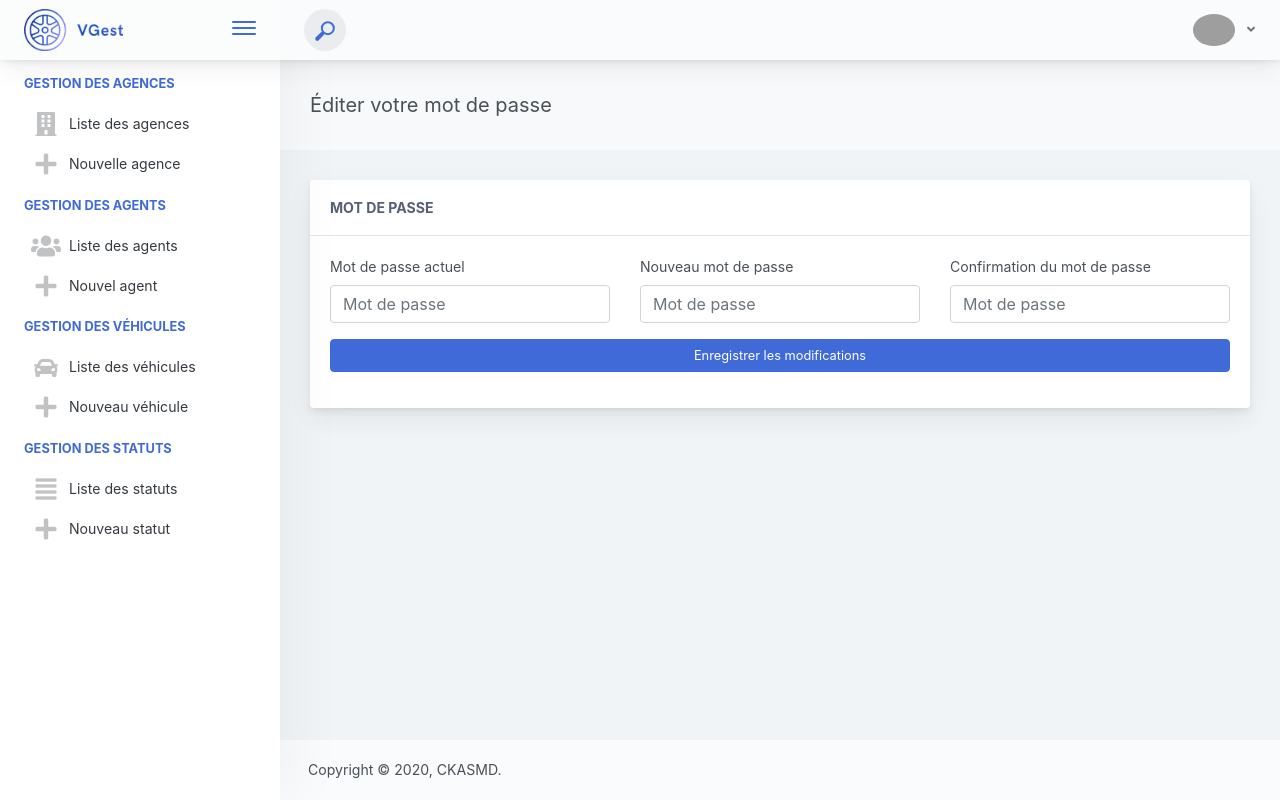
After one commit to InFinity54/CESI_ProjetWeb, a Symfony app: template templates/content/profile/password.html.twig in a window 1280 px wide. The commit adds this page. Run offline with Twig, Linux system fonts and the light colour scheme; the template is opened without the code that fills it, so the values that code supplies are empty; some libraries are stand-ins or nearby versions; grey boxes are pictures that could not be loaded.

Commit message:
Modification du mot de passe de l'utilisateur depuis son profil

```diff
--- a/src/Controller/PasswordController.php
+++ b/src/Controller/PasswordController.php
@@ -12,7 +12,6 @@ use Symfony\Component\Security\Core\Encoder\UserPasswordEncoderInterface;
 class PasswordController extends AbstractController
 {
     private $passwordEncoder;
-    private $vgestLogo;
 
     public function __construct(UserPasswordEncoderInterface $passwordEncoder)
     {
--- a/templates/content/profile/edit.html.twig
+++ b/templates/content/profile/edit.html.twig
@@ -25,9 +25,6 @@
             <div class="page-title-heading">
                 <div>
                     Éditer votre profil
-                    <div class="page-title-subheading">
-                        {{ profile.lastname }} {{ profile.firstname }}
-                    </div>
                 </div>
             </div>
         </div>
--- /dev/null
+++ b/templates/content/profile/password.html.twig
@@ -0,0 +1,59 @@
+{% extends "base.html.twig" %}
+
+{% block title %}Édition de votre mot de passe{% endblock %}
+
+{% block css %}{% endblock %}
+
+{% block js %}{% endblock %}
+
+{% block body %}
+    <div class="app-page-title">
+        <div class="page-title-wrapper">
+            <div class="page-title-heading">
+                <div>
+                    Éditer votre mot de passe
+                </div>
+            </div>
+        </div>
+    </div>
+    <form method="post" action="{{ path("profile_password_submit") }}">
+        <div class="row">
+            <div class="col-sm-12">
+                <div class="card mb-3">
+                    <div class="card-header">
+                        Mot de passe
+                    </div>
+                    <div class="card-body">
+                        <div class="row">
+                            <div class="col-sm-12 col-md-4">
+                                <div class="position-relative form-group">
+                                    <label for="oldpwd" class="">Mot de passe actuel</label>
+                                    <input name="oldpwd" id="oldpwd" placeholder="Mot de passe" type="password" class="form-control" />
+                                </div>
+                            </div>
+                            <div class="col-sm-12 col-md-4">
+                                <div class="position-relative form-group">
+                                    <label for="newpwd" class="">Nouveau mot de passe</label>
+                                    <input name="newpwd" id="newpwd" placeholder="Mot de passe" type="password" class="form-control" />
+                                </div>
+                            </div>
+                            <div class="col-sm-12 col-md-4">
+                                <div class="position-relative form-group">
+                                    <label for="newpwdconfirm" class="">Confirmation du mot de passe</label>
+                                    <input name="newpwdconfirm" id="newpwdconfirm" placeholder="Mot de passe" type="password" class="form-control" />
+                                </div>
+                            </div>
+                        </div>
+                        <div class="row">
+                            <div class="col-sm-12">
+                                <div class="position-relative form-group">
+                                    <button type="submit" class="btn btn-block btn-primary">Enregistrer les modifications</button>
+                                </div>
+                            </div>
+                        </div>
+                    </div>
+                </div>
+            </div>
+        </div>
+    </form>
+{% endblock %}
--- a/templates/content/profile/view.html.twig
+++ b/templates/content/profile/view.html.twig
@@ -21,6 +21,7 @@
             <div class="card mb-3">
                 <div class="card-body">
                     <a href="{{ path('profile_edit') }}" class="btn btn-block btn-primary">Modifier mon profil</a>
+                    <a href="{{ path('profile_password') }}" class="btn btn-block btn-primary">Modifier mon mot de passe</a>
                 </div>
             </div>
             <div class="card mb-3">
```
Also changed, not shown: src/Controller/ProfileController.php (+40 -1 lines).
